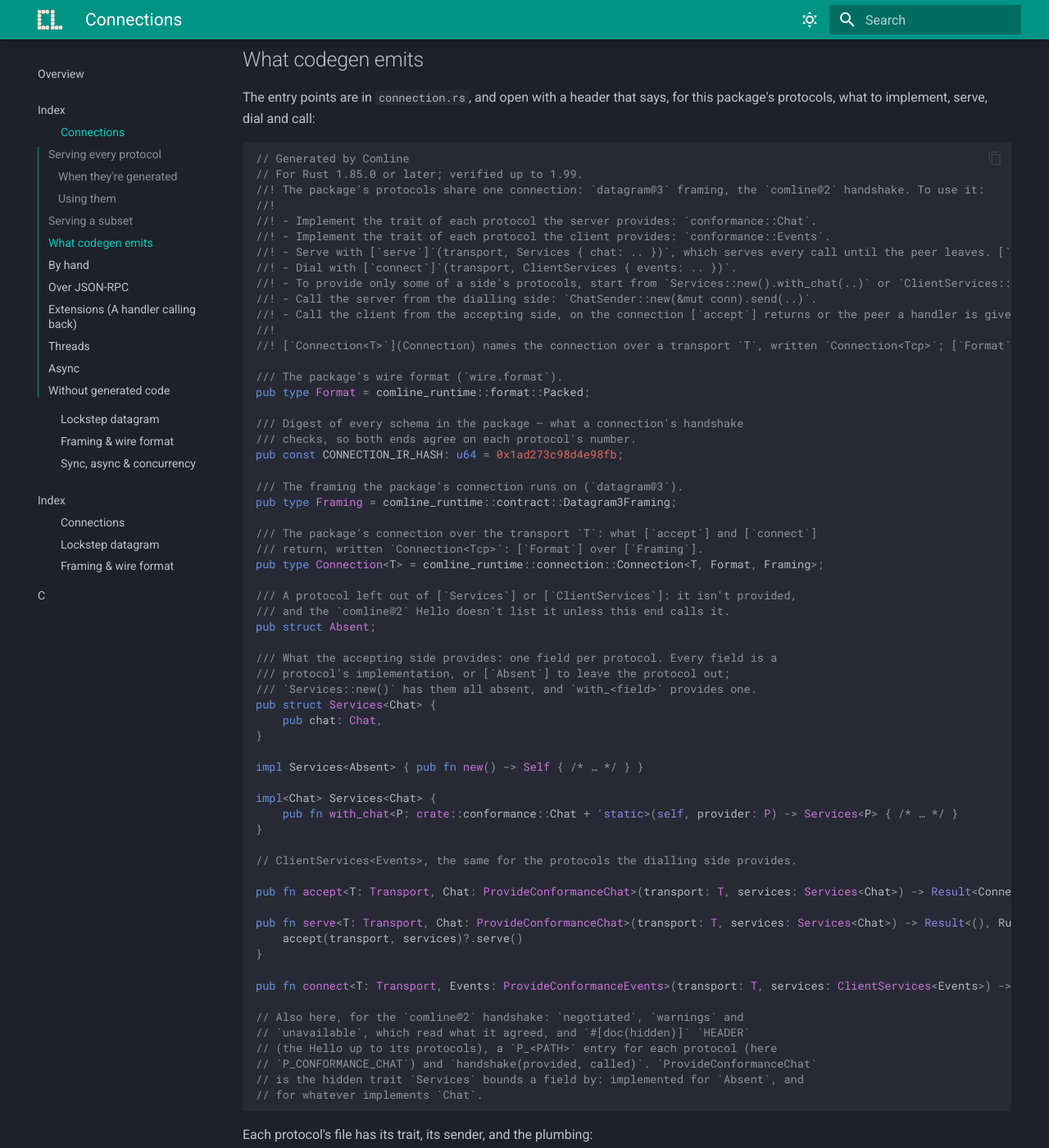
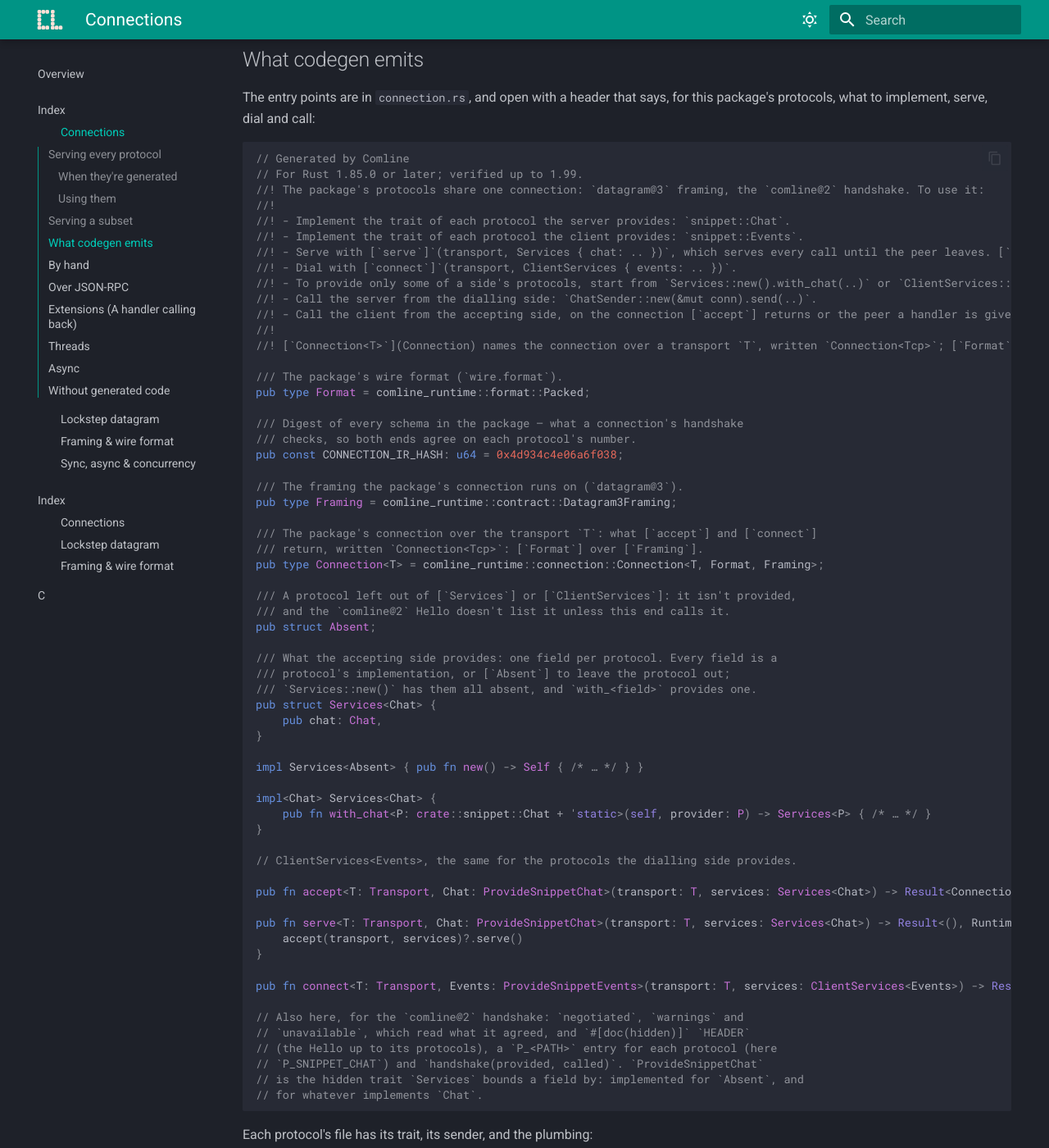
Before and after one commit to ComlineProject/docs, an MkDocs documentation site: the page built from docs/docs/languages/rust/connections.md, in a window 1280 px wide and 1400 px high, scrolled down 2296 px. Shown: the whole window at 82% size. Built offline with MkDocs 1.6.1 and Material for MkDocs 9.7.7, drawn with Linux system fonts in a browser that asks for light colours; the version menu is left out; some of the changed text lies outside the part shown.

Commit message:
Connections guides: the names generated for snippet.ids, not the conformance fixture's

````diff
--- a/docs/docs/languages/rust/connections.md
+++ b/docs/docs/languages/rust/connections.md
@@ -64,11 +64,11 @@ under `mod generated;` it's `generated::connection`.
     ```rust
     // `lib` mode
     use my_package::{connect, serve, ClientServices, Services};
-    use my_package::chat::ChatSender;
+    use my_package::snippet::ChatSender;
 
     // `code` mode, with the generated files as the crate's modules
     // use crate::connection::{connect, serve, ClientServices, Services};
-    // use crate::chat::ChatSender;
+    // use crate::snippet::ChatSender;
 
     // The side that accepts: handshake, provide every protocol, serve until
     // the peer leaves.
@@ -101,9 +101,9 @@ under `mod generated;` it's `generated::connection`.
 
 ## Serving a subset
 
-A side doesn't have to provide every protocol of its direction. Say the package also
-declares `Admin`, which the server provides, and a public server wants to serve
-`Chat` and nothing else. Each field of `Services` and `ClientServices` is a
+A side doesn't have to provide every protocol of its direction. Say `snippet.ids` also
+declares `protocol Admin { function kick(user: u32); }`, which the server provides, and a
+public server wants to serve `Chat` and nothing else. Each field of `Services` and `ClientServices` is a
 protocol's implementation, or `Absent` for one left out:
 
 ```rust
@@ -159,8 +159,8 @@ this package's protocols, what to implement, serve, dial and call:
 // For Rust 1.85.0 or later; verified up to 1.99.
 //! The package's protocols share one connection: `datagram@3` framing, the `comline@2` handshake. To use it:
 //!
-//! - Implement the trait of each protocol the server provides: `conformance::Chat`.
-//! - Implement the trait of each protocol the client provides: `conformance::Events`.
+//! - Implement the trait of each protocol the server provides: `snippet::Chat`.
+//! - Implement the trait of each protocol the client provides: `snippet::Events`.
 //! - Serve with [`serve`]`(transport, Services { chat: .. })`, which serves every call until the peer leaves. [`accept`] hands the connection back first, for a server that calls the client or serves one call at a time.
 //! - Dial with [`connect`]`(transport, ClientServices { events: .. })`.
 //! - To provide only some of a side's protocols, start from `Services::new().with_chat(..)` or `ClientServices::new().with_events(..)` and add each with its `with_` method, or write [`Absent`] in the fields left out. The `comline@2` Hello then lists what is provided and every protocol of the other side this end calls, and a protocol it doesn't list isn't on the connection.
@@ -174,7 +174,7 @@ pub type Format = comline_runtime::format::Packed;
 
 /// Digest of every schema in the package — what a connection's handshake
 /// checks, so both ends agree on each protocol's number.
-pub const CONNECTION_IR_HASH: u64 = 0x1ad273c98d4e98fb;
+pub const CONNECTION_IR_HASH: u64 = 0x4d934c4e06a6f038;
 
 /// The framing the package's connection runs on (`datagram@3`).
 pub type Framing = comline_runtime::contract::Datagram3Framing;
@@ -197,23 +197,23 @@ pub struct Services<Chat> {
 impl Services<Absent> { pub fn new() -> Self { /* … */ } }
 
 impl<Chat> Services<Chat> {
-    pub fn with_chat<P: crate::conformance::Chat + 'static>(self, provider: P) -> Services<P> { /* … */ }
+    pub fn with_chat<P: crate::snippet::Chat + 'static>(self, provider: P) -> Services<P> { /* … */ }
 }
 
 // ClientServices<Events>, the same for the protocols the dialling side provides.
 
-pub fn accept<T: Transport, Chat: ProvideConformanceChat>(transport: T, services: Services<Chat>) -> Result<Connection<T>, RuntimeError> { /* … */ }
+pub fn accept<T: Transport, Chat: ProvideSnippetChat>(transport: T, services: Services<Chat>) -> Result<Connection<T>, RuntimeError> { /* … */ }
 
-pub fn serve<T: Transport, Chat: ProvideConformanceChat>(transport: T, services: Services<Chat>) -> Result<(), RuntimeError> {
+pub fn serve<T: Transport, Chat: ProvideSnippetChat>(transport: T, services: Services<Chat>) -> Result<(), RuntimeError> {
     accept(transport, services)?.serve()
 }
 
-pub fn connect<T: Transport, Events: ProvideConformanceEvents>(transport: T, services: ClientServices<Events>) -> Result<Connection<T>, RuntimeError> { /* … */ }
+pub fn connect<T: Transport, Events: ProvideSnippetEvents>(transport: T, services: ClientServices<Events>) -> Result<Connection<T>, RuntimeError> { /* … */ }
 
 // Also here, for the `comline@2` handshake: `negotiated`, `warnings` and
 // `unavailable`, which read what it agreed, and `#[doc(hidden)]` `HEADER`
 // (the Hello up to its protocols), a `P_<PATH>` entry for each protocol (here
-// `P_CONFORMANCE_CHAT`) and `handshake(provided, called)`. `ProvideConformanceChat`
+// `P_SNIPPET_CHAT`) and `handshake(provided, called)`. `ProvideSnippetChat`
 // is the hidden trait `Services` bounds a field by: implemented for `Absent`, and
 // for whatever implements `Chat`.
 ```
@@ -221,8 +221,8 @@ pub fn connect<T: Transport, Events: ProvideConformanceEvents>(transport: T, ser
 Each protocol's file has its trait, its sender, and the plumbing:
 
 ```rust
-// chat.rs (here, conformance.rs)
-pub const IR_HASH: u64 = 0x1ad273c98d4e98fb;
+// snippet.rs
+pub const IR_HASH: u64 = 0x4d934c4e06a6f038;
 
 #[doc(hidden)]
 pub use crate::connection::{CONNECTION_IR_HASH, Format};
@@ -262,7 +262,7 @@ impl<'p, P: Peer> ChatSender<'p, P> {
     pub fn new(peer: &'p mut P) -> Self { /* … */ }
 
     pub fn send(&mut self, n: u32) -> Result<u32, CallError<ChatSendError>> {
-        crate::connection::check_call(&mut *self.0, Self::PROTOCOL, 0, "conformance::Chat", "send")?;
+        crate::connection::check_call(&mut *self.0, Self::PROTOCOL, 0, "snippet::Chat", "send")?;
         let (reply, fmt) = self.0.call(Self::PROTOCOL, Call::new(0, "send"), &ChatSendParams { n })?;
         // …
     }
@@ -309,10 +309,10 @@ the framing:
 
 ```rust
 use comline_runtime::contract::Datagram3Framing;
-use my_package::connection::{handshake, Format, CONNECTION_IR_HASH, P_CONFORMANCE_CHAT, P_CONFORMANCE_EVENTS};
+use my_package::connection::{handshake, Format, CONNECTION_IR_HASH, P_SNIPPET_CHAT, P_SNIPPET_EVENTS};
 
 // This end provides `Chat` and calls `Events`: its Hello lists those two.
-let mut hs = handshake(&[P_CONFORMANCE_CHAT], &[P_CONFORMANCE_EVENTS]);
+let mut hs = handshake(&[P_SNIPPET_CHAT], &[P_SNIPPET_EVENTS]);
 let mut conn = comline_runtime::connection::Connection::accept_with(
     transport, Format::default(), Datagram3Framing, &mut hs, CONNECTION_IR_HASH,
 )?;
````
Also changed, not shown: docs/docs/languages/rust/index.md (+1 -1 lines), docs/docs/languages/typescript/connections.md (+13 -13 lines).
